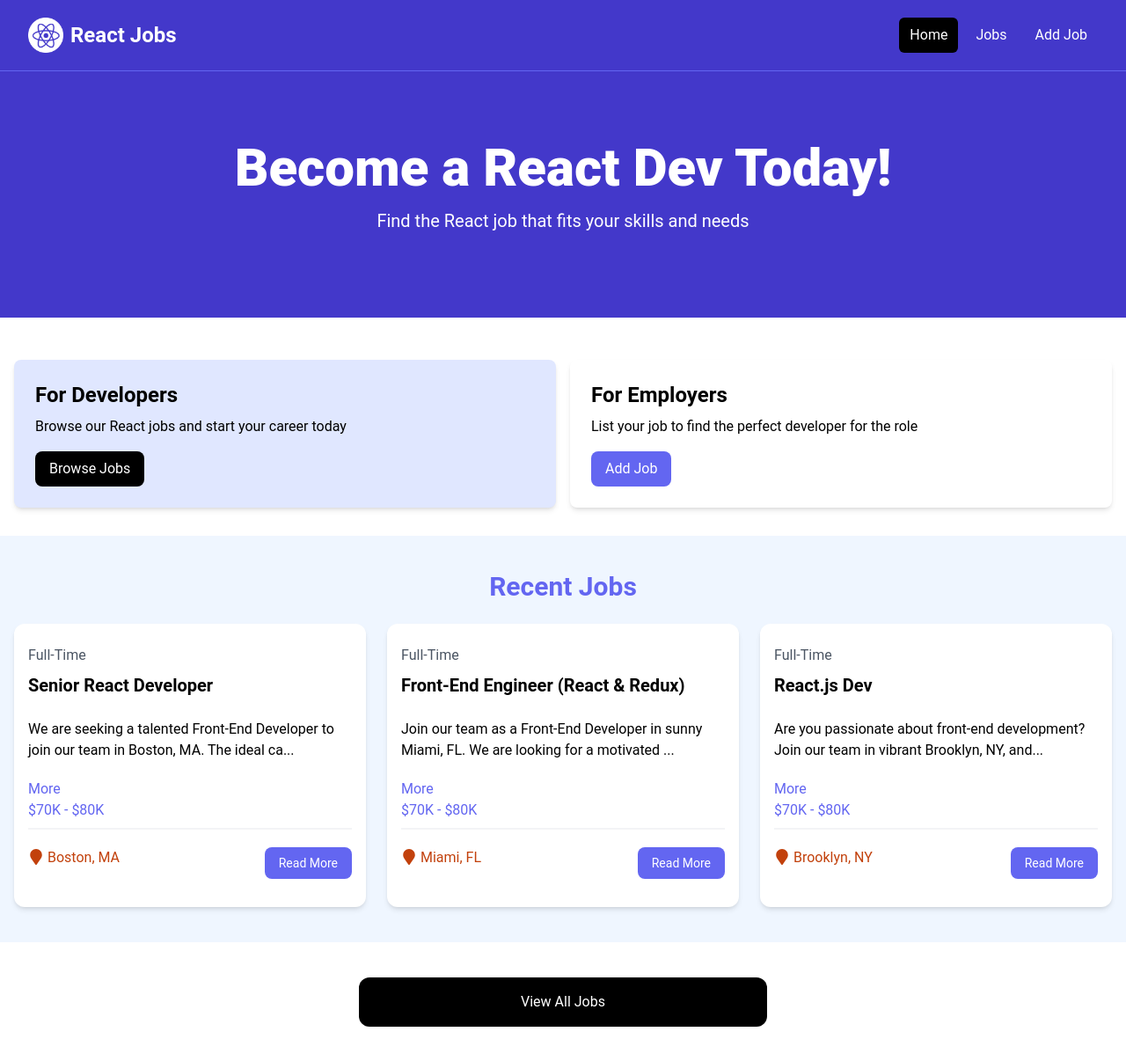
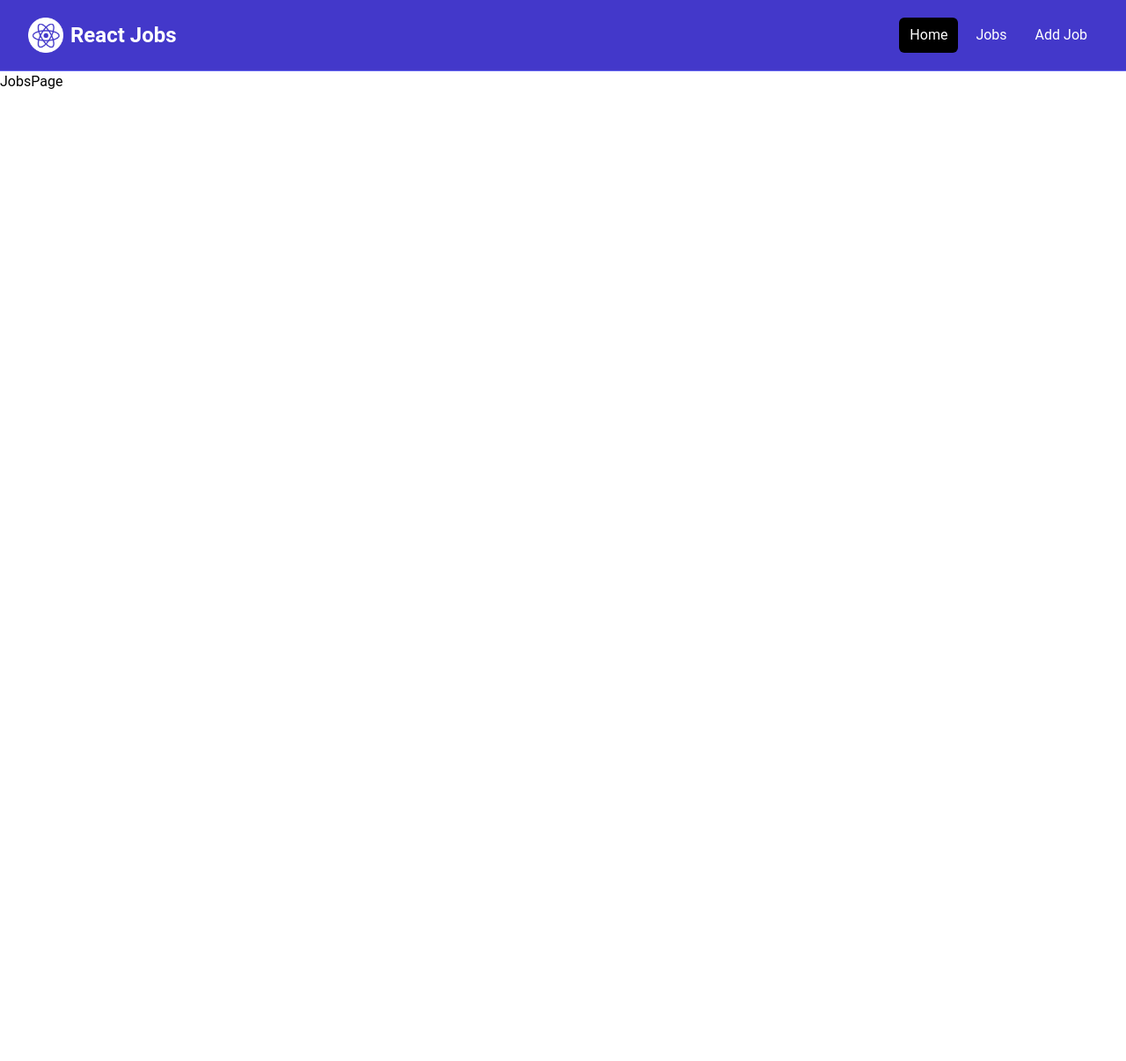
Before and after one commit to coderbarn/reactTutorial2, a React (Vite) app in the folder vite-project-1/: page /jobs in a window 1280 px wide. Shown: the whole page at 88% size. After the commit the page ends 800 px from the top, so only its background shows below. Built offline with nearby package versions, Linux system fonts and the light colour scheme.

Commit message:
Major updates to use routes

```diff
--- a/vite-project-1/src/App.jsx
+++ b/vite-project-1/src/App.jsx
@@ -1,8 +1,23 @@
-import Navbar from "./components/Navbar";
-import Hero from "./components/Hero";
-import HomeCards from "./components/HomeCards";
-import JobListings from "./components/JobListings";
-import ViewAllJobs from "./components/ViewAllJobs";
+import {
+  Route,
+  createBrowserRouter,
+  createRoutesFromElements,
+  RouterProvider } from 'react-router-dom';
+import MainLayout from './layouts/MainLayout';
+import HomePage from './pages/HomePage';
+import JobsPage from './pages/JobsPage';
+
+
+const router = createBrowserRouter(
+
+  createRoutesFromElements(
+    <Route path='/' element={<MainLayout />} >
+        <Route index element={<HomePage />} />
+        <Route path='/jobs' element={<JobsPage />} />
+    </Route>
+
+  )
+);// Creates router
 
 const App = () => {
   // Can only return a single element but you can have as much
@@ -19,14 +34,9 @@
   };
 
   return (
-    <>
-    <Navbar />
-    <Hero title="Become a React Dev Today!" subtitle="Find the React job that fits your skills and needs"/>
-    <HomeCards />
-    <JobListings />
-    <ViewAllJobs />
+    <RouterProvider router={router} />
 
-   </>
+
   );
 
 };
--- a/vite-project-1/src/components/HomeCards.jsx
+++ b/vite-project-1/src/components/HomeCards.jsx
@@ -1,6 +1,6 @@
 import React from 'react'
 import Card from './Card'
-
+import {Link} from 'react-router-dom';
 
 const HomeCards = () => {
   return (
@@ -12,24 +12,24 @@
                 <p className="mt-2 mb-4">
                 Browse our React jobs and start your career today
                 </p>
-                <a
-                href="/jobs.html"
+                <Link
+                to="/jobs"
                 className="inline-block bg-black text-white rounded-lg px-4 py-2 hover:bg-gray-700"
                 >
                 Browse Jobs
-                </a>
+                </Link>
             </Card>
            <Card>
             <h2 className="text-2xl font-bold">For Employers</h2>
                 <p className="mt-2 mb-4">
                 List your job to find the perfect developer for the role
                 </p>
-                <a
-                href="/add-job.html"
+                <Link
+                to="/add-job"
                 className="inline-block bg-indigo-500 text-white rounded-lg px-4 py-2 hover:bg-indigo-600"
                 >
                 Add Job
-                </a>
+                </Link>
            </Card>
         </div>
       </div>
--- a/vite-project-1/src/components/JobListing.jsx
+++ b/vite-project-1/src/components/JobListing.jsx
@@ -2,6 +2,7 @@
 import { useState } from 'react';
 import {FaMapMarker } from 'react-icons/fa' // Need to run npm i react-icons first
                                 // 'fa' means fontawesome
+ import {Link} from 'react-router-dom';
 
 const JobListing = ({ job }) => {
 
@@ -38,12 +39,12 @@
                         <FaMapMarker className='inline text-lg mb-1 mr-1' />
                         {job.location}
                     </div>
-                    <a
-                        href={`/job/${job.id}`}
+                    <Link
+                        to={`/job/${job.id}`}
                         className="h-[36px] bg-indigo-500 hover:bg-indigo-600 text-white px-4 py-2 rounded-lg text-center text-sm"
                     >
                     Read More
-                    </a>
+                    </Link>
                 </div>
             </div>
         </div>
--- a/vite-project-1/src/components/Navbar.jsx
+++ b/vite-project-1/src/components/Navbar.jsx
@@ -1,6 +1,7 @@
 import React from 'react'
 // Type in rafce when first creating the file
-import logo from '../assets/images/logo.png'
+import logo from '../assets/images/logo.png';
+import {Link} from 'react-router-dom';
 
 const Navbar = () => {
   return (
@@ -11,7 +12,7 @@
             className="flex flex-1 items-center justify-center md:items-stretch md:justify-start"
           >
             {/*<!-- Logo -->*/}
-            <a className="flex flex-shrink-0 items-center mr-4" href="/index.html">
+            <Link className="flex flex-shrink-0 items-center mr-4" href="/index.html">
               <img
                 className="h-10 w-auto"
                 src={logo}
@@ -20,23 +21,23 @@
               <span className="hidden md:block text-white text-2xl font-bold ml-2"
                 >React Jobs</span
               >
-            </a>
+            </Link>
             <div className="md:ml-auto">
               <div className="flex space-x-2">
-                <a
-                  href="/index.html"
+                <Link
+                  to="/"
                   className="text-white bg-black hover:bg-gray-900 hover:text-white rounded-md px-3 py-2"
-                  >Home</a
+                  >Home</Link
                 >
-                <a
-                  href="/jobs.html"
+                <Link
+                  to="/jobs"
                   className="text-white hover:bg-gray-900 hover:text-white rounded-md px-3 py-2"
-                  >Jobs</a
+                  >Jobs</Link
                 >
-                <a
-                  href="/add-job.html"
+                <Link
+                  to="/add-job"
                   className="text-white hover:bg-gray-900 hover:text-white rounded-md px-3 py-2"
-                  >Add Job</a
+                  >Add Job</Link
                 >
               </div>
             </div>
--- a/vite-project-1/src/components/ViewAllJobs.jsx
+++ b/vite-project-1/src/components/ViewAllJobs.jsx
@@ -1,12 +1,13 @@
 import React from 'react'
+import {Link} from 'react-router-dom';
 
 const ViewAllJobs = () => {
   return (
     <section className="m-auto max-w-lg my-10 px-6">
-    <a
-      href="/jobs"
+    <Link
+      to="/jobs"
       className="block bg-black text-white text-center py-4 px-6 rounded-xl hover:bg-gray-700"
-      >View All Jobs</a
+      >View All Jobs</Link
     >
   </section>
   )
--- /dev/null
+++ b/vite-project-1/src/layouts/MainLayout.jsx
@@ -0,0 +1,15 @@
+import React from 'react';
+import {Outlet} from 'react-router-dom';
+import Navbar from '../components/Navbar';
+
+const MainLayout = () => {
+
+  return (
+    <>
+      <Navbar />
+      <Outlet />
+    </>
+  )
+}
+
+export default MainLayout
--- /dev/null
+++ b/vite-project-1/src/pages/HomePage.jsx
@@ -0,0 +1,18 @@
+import React from 'react'
+import Hero from '../components/Hero'
+import HomeCards from '../components/HomeCards';
+import JobListings from '../components/JobListings';
+import ViewAllJobs from '../components/ViewAllJobs';
+
+const HomePage = () => {
+  return (
+    <>
+        <Hero />
+        <HomeCards />
+        <JobListings />
+        <ViewAllJobs />
+    </>
+  )
+}
+
+export default HomePage
--- /dev/null
+++ b/vite-project-1/src/pages/JobsPage.jsx
@@ -0,0 +1,11 @@
+import React from 'react'
+
+const JobsPage = () => {
+  return (
+    <div>
+      JobsPage
+    </div>
+  )
+}
+
+export default JobsPage
```
